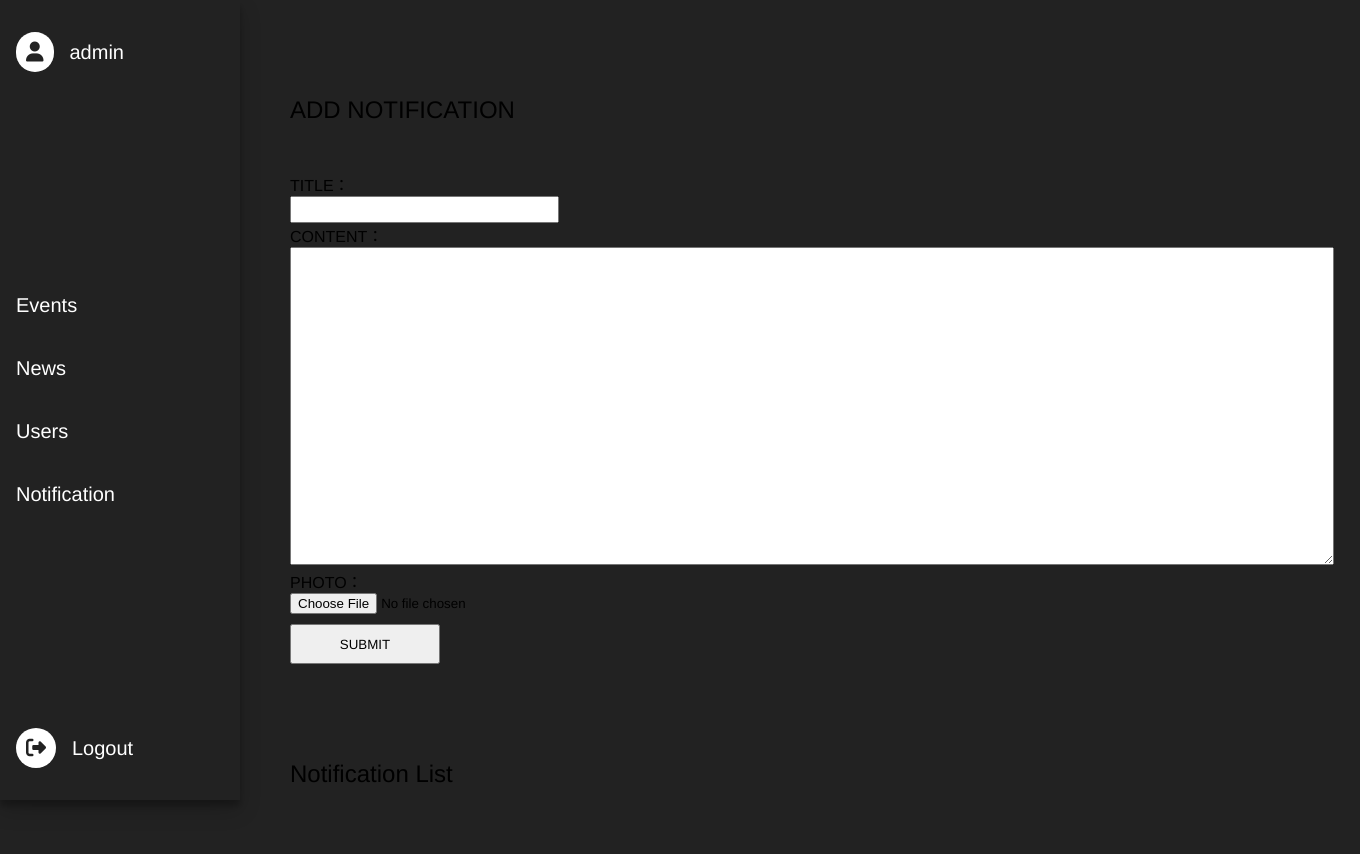
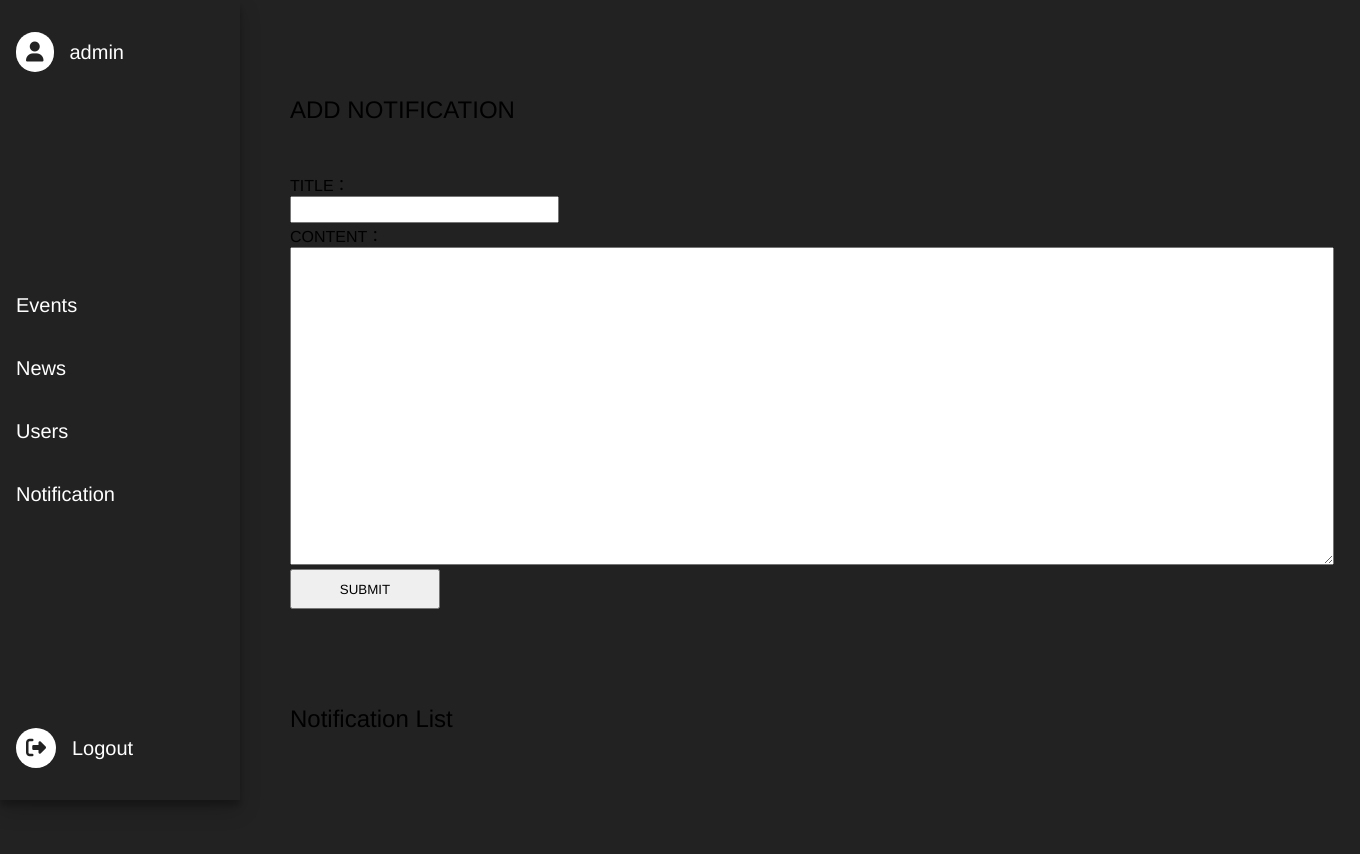
Before and after one commit to zhon12345/Robotics-Club, a PHP site: page /admin/news.php in a window 1360 px wide. Shown: the top 854 px of the page. After the commit the page ends 768 px from the top, so only its background shows below. Run offline with PHP 8.4, Linux system fonts and the light colour scheme; the visitor is signed in with stand-in values (Sample User, id 1); data that the repository does not hold is empty.

Commit message:
Changed code according to DB

```diff
--- a/admin/dashboard.php
+++ b/admin/dashboard.php
@@ -6,7 +6,7 @@ if (!isset($_SESSION['admin'])) {
     exit();
 }
 
-$title = 'Admin Panel';
+$title = 'Admin Dashboard';
 
 include('../includes/header-admin.php');
 ?>
--- a/admin/events.php
+++ b/admin/events.php
@@ -6,7 +6,7 @@ if (!isset($_SESSION['admin'])) {
     exit();
 }
 
-$title = 'Admin Panel';
+$title = 'Events Management';
 $css = '../css/admin/events.css';
 
 include('../includes/header-admin.php');
--- a/admin/news.php
+++ b/admin/news.php
@@ -17,26 +17,20 @@ if ($_SERVER["REQUEST_METHOD"] == "POST") {
         $id = strtoupper(trim($_POST['id']));
         $title = trim($_POST['title']);
         $content = trim($_POST['content']);
-        $photoData = null;
-
-        if (isset($_FILES["photo"]["tmp_name"]) && $_FILES["photo"]["error"] === UPLOAD_ERR_OK) {
-            $photo = $_FILES["photo"]["tmp_name"];
-            $photoData = addslashes(file_get_contents($photo));
-        }
 
         $con = new mysqli(DB_HOST, DB_USER, DB_PASS, DB_NAME);
         if ($con->connect_error) {
             die("Connection failed: " . $con->connect_error);
         }
 
-        $sql = 'INSERT INTO news (id, title, content, photo) VALUES (?, ?, ?, ?)';
+        $sql = 'INSERT INTO news (title, content) VALUES (?, ?)';
         $stm = $con->prepare($sql);
-        $stm->bind_param('ssss', $id, $title, $content, $photoData);
+        $stm->bind_param('ss', $title, $content);
         $stm->execute();
 
         if ($stm->affected_rows > 0) {
             echo '<div class="info">News inserted successfully.</div>';
-            header("Location: add-news.php");
+            header("Location: news.php");
             exit();
         } else {
             echo '<div class="error">Error: Unable to insert news.</div>';
@@ -56,9 +50,12 @@ if (isset($_POST['delete_id'])) {
         die("Connection failed: " . $con->connect_error);
     }
     $delete_query = "DELETE FROM news WHERE id = ?";
+
     $stm_delete = $con->prepare($delete_query);
+
     $stm_delete->bind_param('s', $delete_id);
     $stm_delete->execute();
+
     $stm_delete->close();
     $con->close();
 }
@@ -78,9 +75,6 @@ $result = $con->query("SELECT id, content FROM news");
             <input type="text" id="title" name="title" style="font-size: 20px;"><br>
             <label for="content">CONTENT：</label><br>
             <textarea id="content" name="content" rows="4" style="width: 1044px; height: 318px; font-size: 20px;"></textarea><br>
-
-            <label for="photo">PHOTO：</label><br>
-            <input type="file" id="photo" name="photo" style="margin-bottom: 10px; width: 200px;"><br>
 
             <div>
                 <input type="submit" value="SUBMIT" style="margin-right: 10px; width: 150px; height: 40px;">
```
Also changed, not shown: admin/notification.php (+4 -5 lines).
